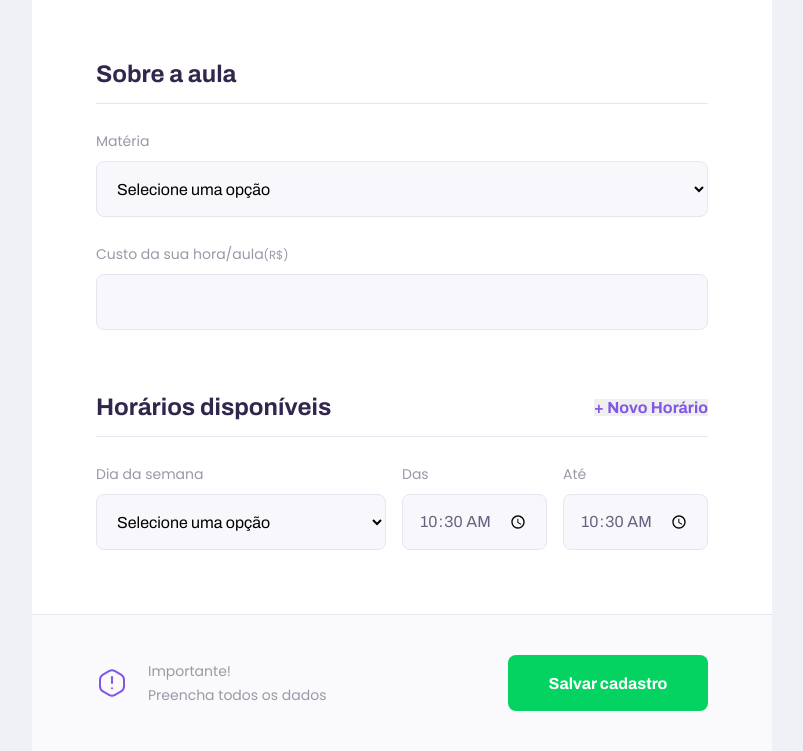
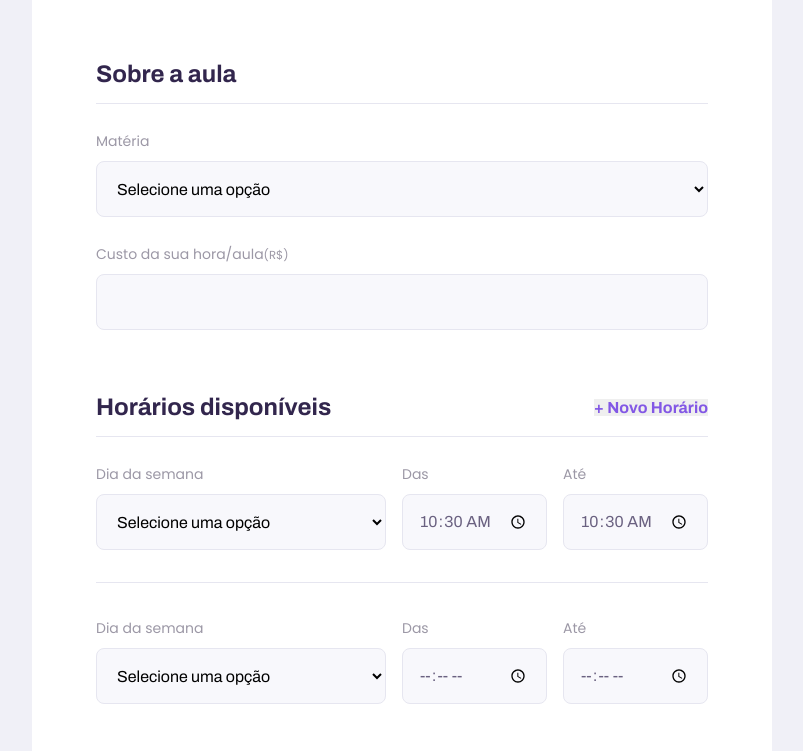
Before and after one commit to luanalbert/Next-Level-Week-Proffy, a plain HTML site: page give-classes.html in a window 1280 px wide. Both pictures are taken after typing "10:30", "10:30" into the empty fields and a click on the button "+ Novo Horário". Shown: the part 981-1732 px from the top of the page, without its empty margins (238-1041 px from the left). Drawn offline with Linux system fonts and the light colour scheme.

Commit message:
towards javascript
up in front-end

```diff
--- a/give-classes.html
+++ b/give-classes.html
@@ -10,6 +10,7 @@
     <link rel="stylesheet" href="/styles/partials/page-give-classes.css">
     <link href="https://fonts.googleapis.com/css2?family=Archivo:wght@400;700&amp;family=Poppins:wght@400;600&amp;display=swap" rel="stylesheet">
 
+    <script src="/scripts/addField.js" defer></script>
 
 </head>
 <body id="page-give-classes">
--- /dev/null
+++ b/scripts/addField.js
@@ -0,0 +1,25 @@
+// Procurar o botão
+document.querySelector("#add-time")
+// Quando clicar, executar ação
+.addEventListener('click', cloneField)
+function cloneField() {
+
+    // Duplica os campos, quais?
+
+    const newFieldContainer = document.querySelector('.schedule-item').cloneNode(true)
+
+    // pegar campos, como/quais?
+
+    const fields = newFieldContainer.querySelectorAll('input')
+
+    // para cada um, limpar
+
+    fields.forEach(function(field) {
+        // pegar field, e limpa
+        field.value = ""
+    })
+
+    // colocar na pagina, onde?
+
+    document.querySelector('#schedule-items').appendChild(newFieldContainer)
+}
```
